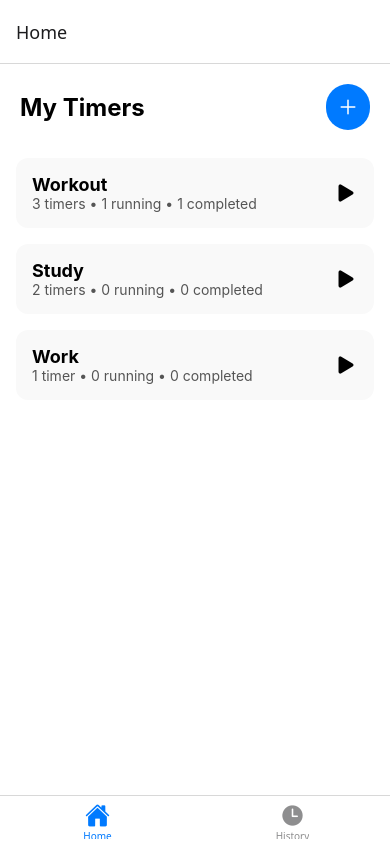
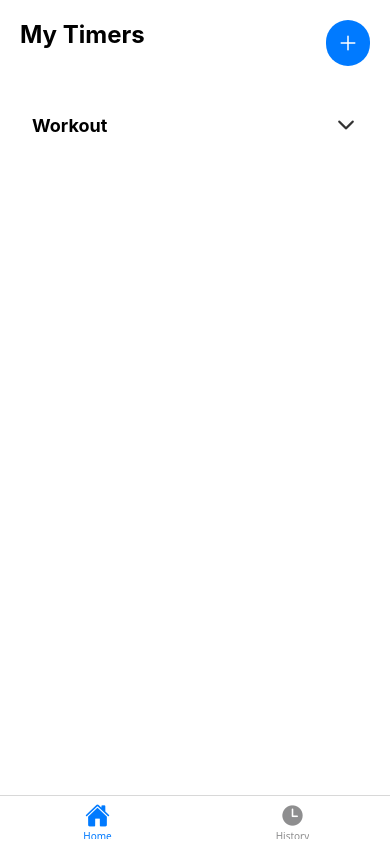
Before and after one commit to NeerajJangra/TimerApp, a React Native app: screen /Home in a window 390 px wide. Built offline with nearby package versions, Linux system fonts and the light colour scheme.

Commit message:
add stack navigation to navigate to addtimerScreen

```diff
--- a/src/AppNavigator.js
+++ b/src/AppNavigator.js
@@ -1,29 +1,45 @@
 import { createBottomTabNavigator } from '@react-navigation/bottom-tabs';
 import { NavigationContainer } from '@react-navigation/native';
+import { createNativeStackNavigator } from '@react-navigation/native-stack';
 import React from 'react';
-import Icon from 'react-native-vector-icons/Ionicons';
+
+import AddTimerScreen from './screens/AddTimerScreen';
 import HistoryScreen from './screens/HistoryScreen';
 import HomeScreen from './screens/HomeScreen';
 
+import Ionicons from 'react-native-vector-icons/Ionicons';
+
 const Tab = createBottomTabNavigator();
+const Stack = createNativeStackNavigator();
 
-export const AppNavigator = () => {
-  return (
-    <NavigationContainer>
+const TabNavigator = () => (
   <Tab.Navigator
     screenOptions={({ route }) => ({
       tabBarIcon: ({ color, size }) => {
-            let iconName;
-            if (route.name === 'Home') iconName = 'home';
-            else if (route.name === 'History') iconName = 'time';
-
-            return <Icon name={iconName} size={size} color={color} />;
+        const icon = route.name === 'Home' ? 'home' : 'time';
+        return <Ionicons name={icon} size={size} color={color} />;
       },
+      headerShown: false,
     })}
   >
     <Tab.Screen name="Home" component={HomeScreen} />
     <Tab.Screen name="History" component={HistoryScreen} />
   </Tab.Navigator>
+);
+
+export const AppNavigator = () => (
+  <NavigationContainer>
+    <Stack.Navigator>
+      <Stack.Screen
+        name="MainTabs"
+        component={TabNavigator}
+        options={{ headerShown: false }}
+      />
+      <Stack.Screen
+        name="AddTimer"
+        component={AddTimerScreen}
+        options={{ title: 'Add New Timer' }}
+      />
+    </Stack.Navigator>
   </NavigationContainer>
 );
-};
--- a/src/components/TimerItem.js
+++ b/src/components/TimerItem.js
@@ -6,7 +6,6 @@ import { getStatusColor } from '../utils/utils';
 const TimerItem = ({ timer }) => {
   return (
     <View style={styles.container}>
-      {/* Title & Time */}
       <View style={styles.info}>
         <Text style={styles.name}>{timer.name}</Text>
         <Text style={styles.time}>{timer.time}</Text>
@@ -14,8 +13,6 @@ const TimerItem = ({ timer }) => {
           {timer.status}
         </Text>
       </View>
-
-      {/* Controls */}
       <View style={styles.controls}>
         <TouchableOpacity>
           <Ionicons
--- a/src/screens/HomeScreen.js
+++ b/src/screens/HomeScreen.js
@@ -7,58 +7,65 @@ import {
   View,
 } from 'react-native';
 import Ionicons from 'react-native-vector-icons/Ionicons';
+import CategoryCard from '../components/CategoryCard';
 
-const dummyCategories = [
+import { useNavigation } from '@react-navigation/native';
+
+const dummyData = [
   {
     name: 'Workout',
-    total: 3,
     running: 1,
     completed: 1,
-  },
-  {
-    name: 'Study',
-    total: 2,
-    running: 0,
-    completed: 0,
-  },
-  {
-    name: 'Work',
-    total: 1,
-    running: 0,
-    completed: 0,
+    timers: [
+      {
+        id: '1',
+        name: 'HIIT Training',
+        time: '2:45',
+        status: 'RUNNING',
+        progress: 0.67,
+        halfway: true,
+      },
+      {
+        id: '2',
+        name: 'Rest Period',
+        time: '1:30',
+        status: 'PAUSED',
+        progress: 0.25,
+        halfway: false,
+      },
+      {
+        id: '3',
+        name: 'Warm Up',
+        time: '0:00',
+        status: 'COMPLETED',
+        progress: 1,
+        halfway: false,
+      },
+    ],
   },
 ];
 
-const HomeScreen = ({ navigation }) => {
-  const renderCategoryCard = ({ item }) => (
-    <TouchableOpacity style={styles.card}>
-      <View>
-        <Text style={styles.categoryTitle}>{item.name}</Text>
-        <Text style={styles.categoryStats}>
-          {item.total} timer{item.total > 1 ? 's' : ''} • {item.running} running
-          • {item.completed} completed
-        </Text>
-      </View>
-      <TouchableOpacity>
-        <Ionicons name="play" size={24} color="black" />
-      </TouchableOpacity>
-    </TouchableOpacity>
-  );
-
+const HomeScreen = () => {
+  const navigation = useNavigation();
   return (
     <View style={styles.container}>
       <View style={styles.header}>
         <Text style={styles.heading}>My Timers</Text>
-        <TouchableOpacity style={styles.addButton}>
+        <TouchableOpacity
+          style={styles.addButton}
+          onPress={() => navigation.navigate('AddTimer')}
+        >
           <Ionicons name="add" size={24} color="#fff" />
         </TouchableOpacity>
       </View>
 
       <FlatList
-        data={dummyCategories}
+        data={dummyData}
         keyExtractor={item => item.name}
-        renderItem={renderCategoryCard}
-        contentContainerStyle={styles.list}
+        renderItem={({ item }) => (
+          <CategoryCard category={item} timers={item.timers} />
+        )}
+        contentContainerStyle={{ paddingHorizontal: 16 }}
       />
     </View>
   );
@@ -71,7 +78,6 @@ const styles = StyleSheet.create({
   header: {
     flexDirection: 'row',
     justifyContent: 'space-between',
-    alignItems: 'center',
     padding: 20,
   },
   heading: { fontSize: 24, fontWeight: 'bold' },
@@ -80,17 +86,4 @@ const styles = StyleSheet.create({
     padding: 10,
     borderRadius: 50,
   },
-  list: { paddingHorizontal: 16 },
-  card: {
-    backgroundColor: '#f9f9f9',
-    borderRadius: 12,
-    padding: 16,
-    marginVertical: 8,
-    flexDirection: 'row',
-    justifyContent: 'space-between',
-    alignItems: 'center',
-    elevation: 2,
-  },
-  categoryTitle: { fontSize: 18, fontWeight: 'bold' },
-  categoryStats: { fontSize: 14, color: '#555' },
 });
```
Lines whose indentation alone changed are shown as unchanged.
